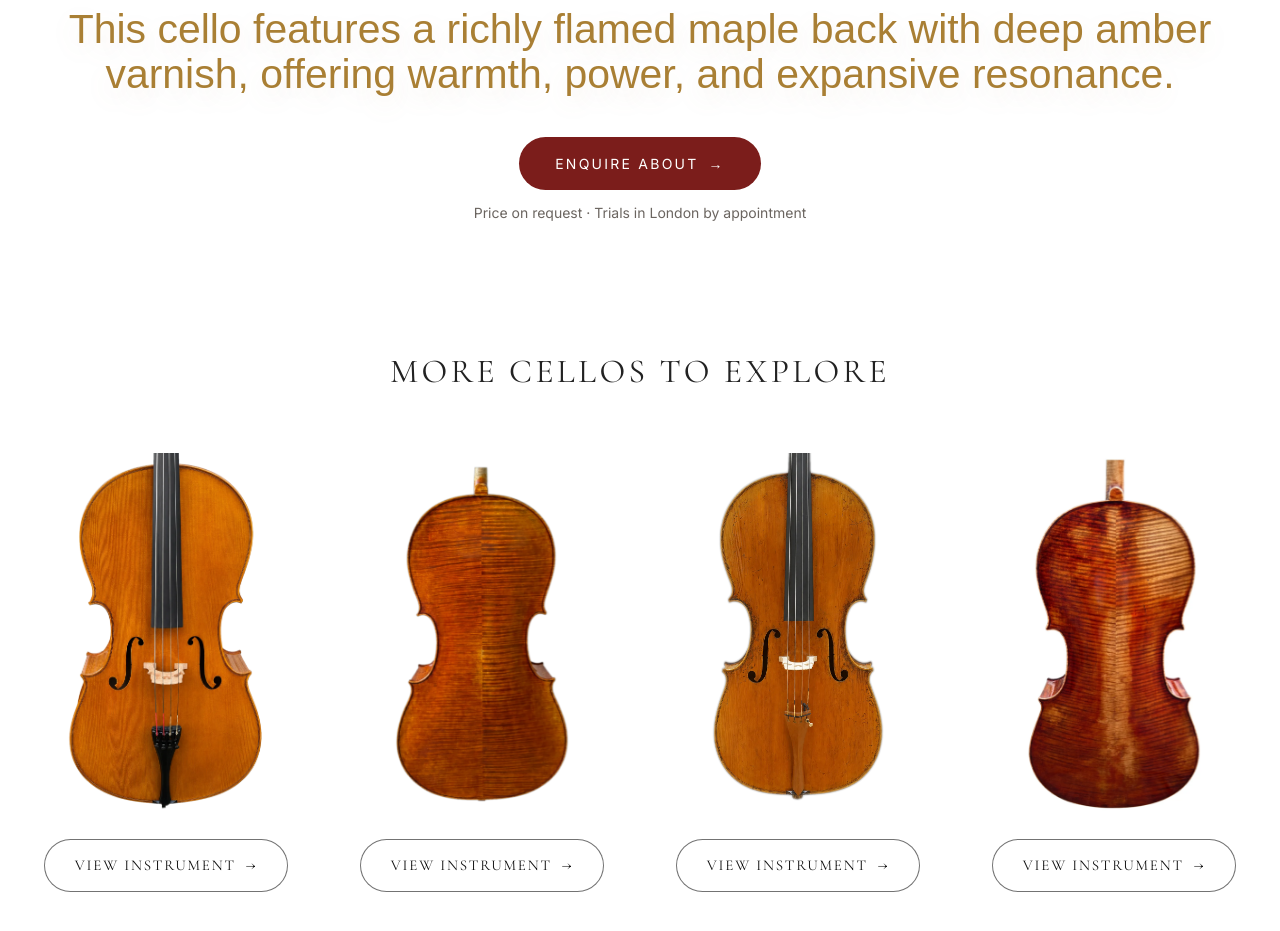
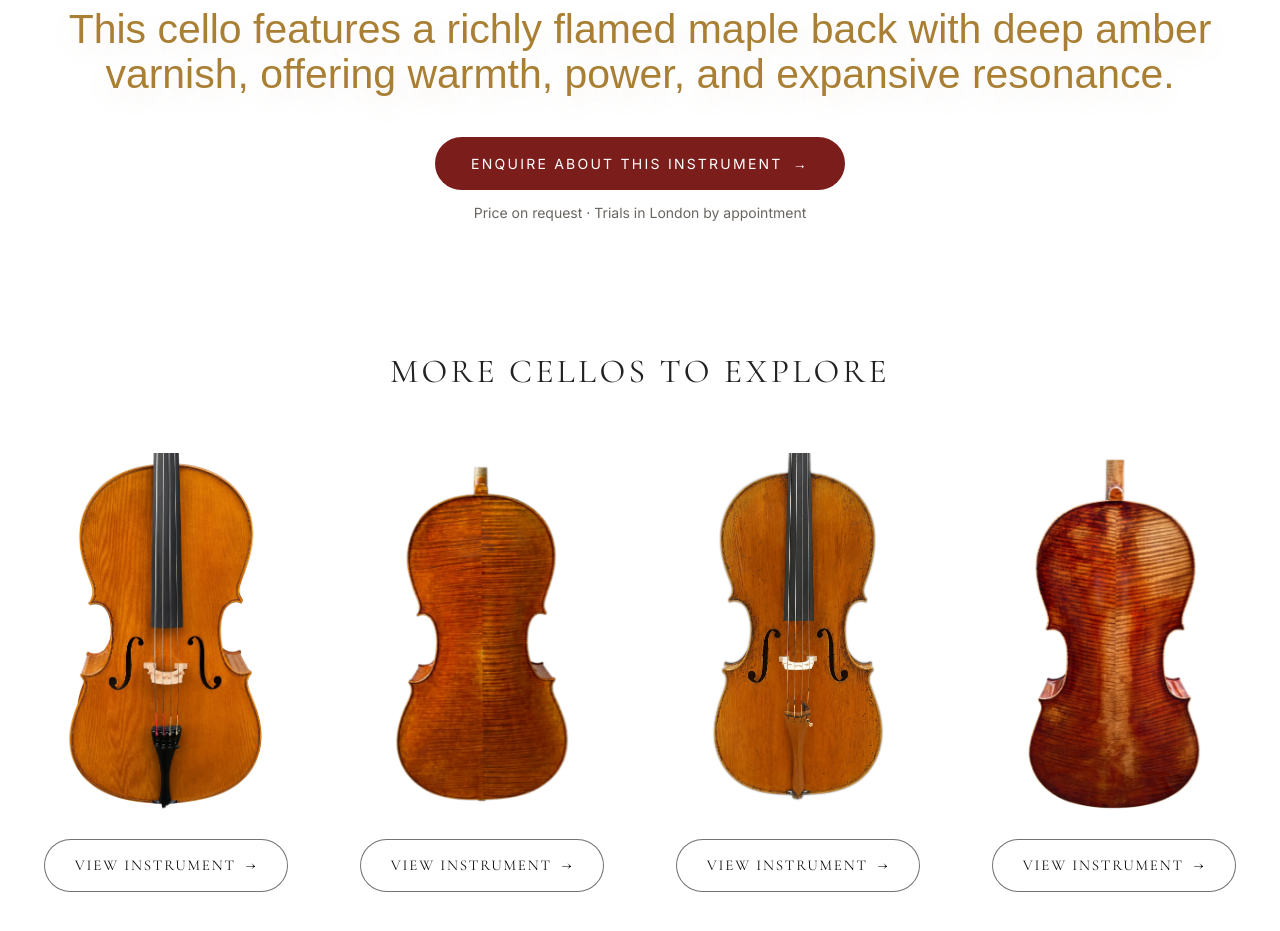
Before and after one commit to VStrings-art/victoria_strings_web, a Next.js app: page /cello/cello-01 in a window 1280 px wide. Shown: the part 960-1891 px from the top of the page. Built offline with nearby package versions, Linux system fonts and the light colour scheme; a web font is replaced by a local one.

Commit message:
Use "Enquire About This Instrument" on the detail-page call to action
Co-Authored-By: Claude Opus 5 (1M context) <noreply@anthropic.com>

```diff
--- a/src/components/InstrumentCarousel.tsx
+++ b/src/components/InstrumentCarousel.tsx
@@ -108,7 +108,7 @@ export default function InstrumentCarousel({
               href="#contact"
               className="inline-flex items-center justify-center gap-2.5 rounded-full bg-[#7b1d1b] px-9 py-4 text-[14px] tracking-[0.16em] text-white uppercase transition-[transform,background-color,box-shadow] duration-200 ease-out hover:-translate-y-0.5 hover:bg-[#5d1513] hover:shadow-[0_12px_30px_rgba(0,0,0,0.18)]"
             >
-              Enquire About
+              Enquire About This Instrument
               <span aria-hidden="true">&#8594;</span>
             </a>
             <p className="text-center font-sans text-[14px] text-[#6b6560]">
```
